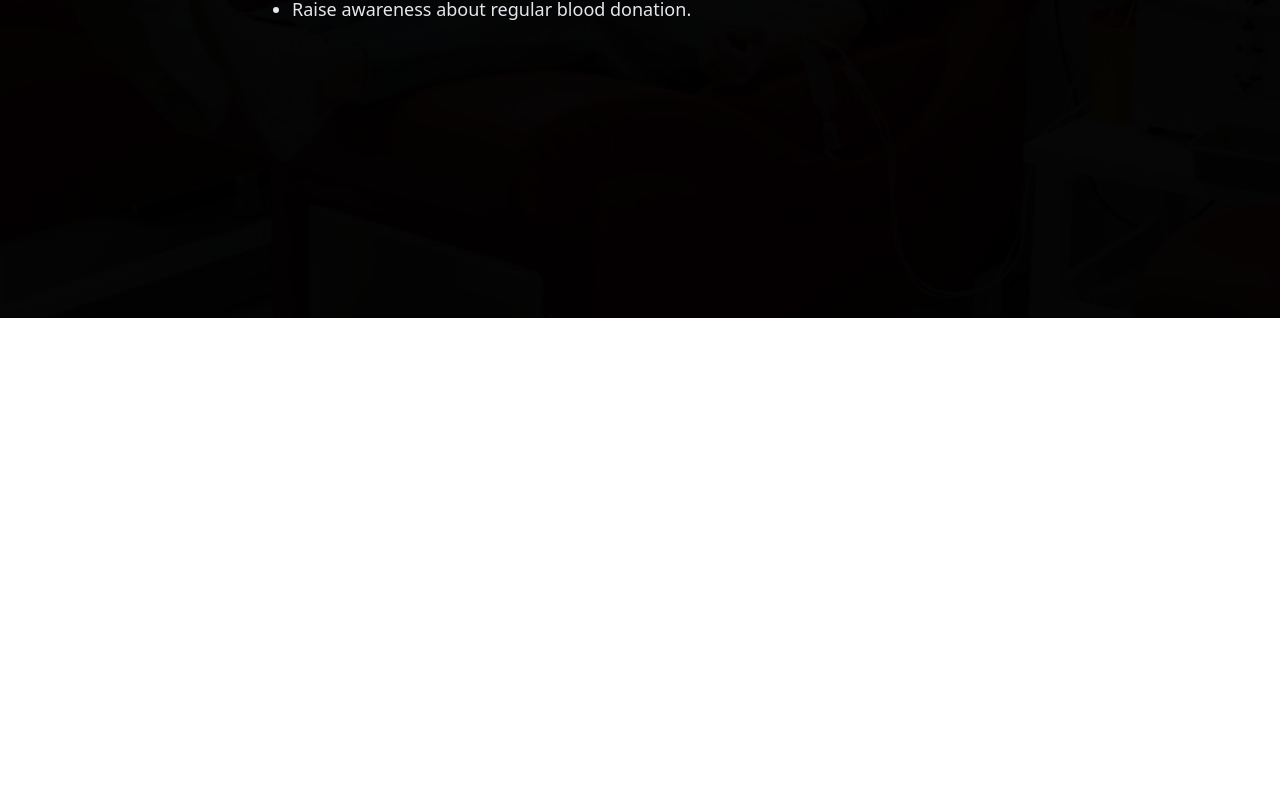
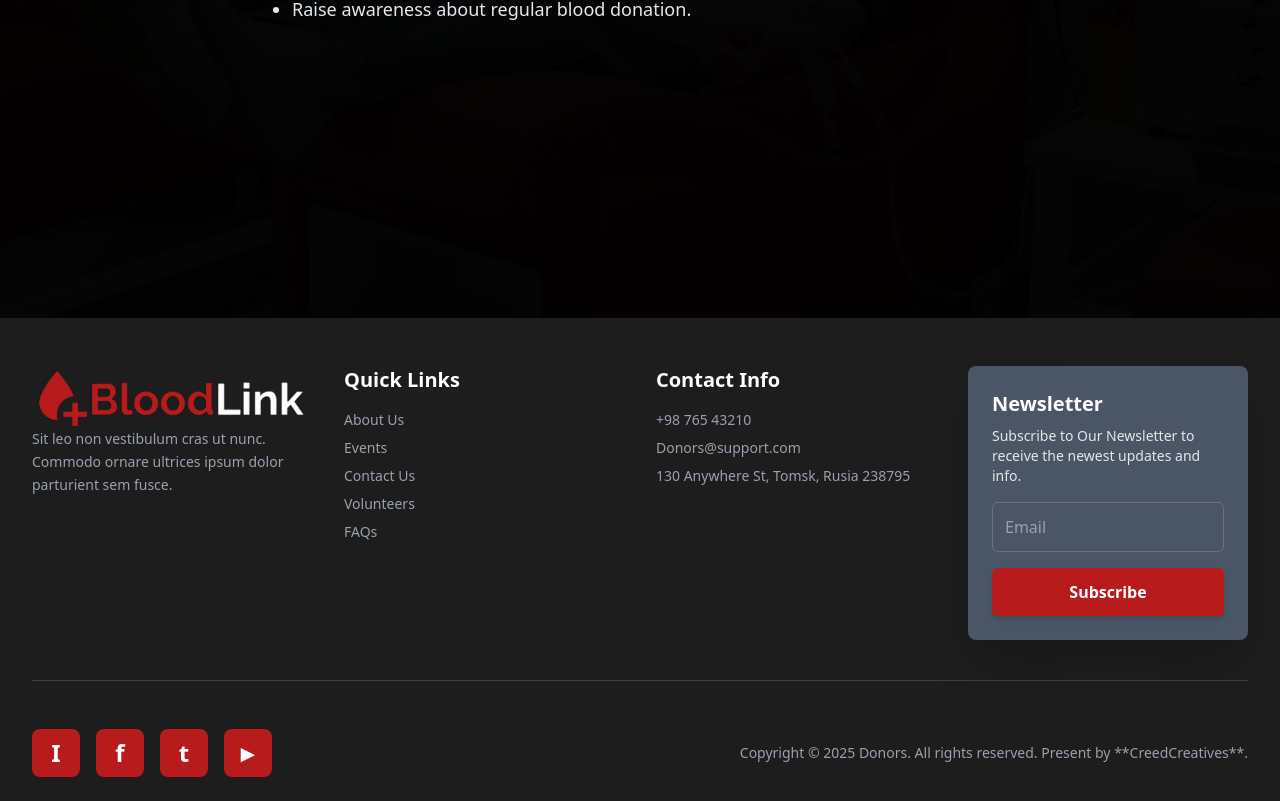
Before and after one commit to OmarAdel898/Blood-Bank-Management-System, an Angular app: page /about in a window 1280 px wide. Shown: the part 482-1283 px from the top of the page. Before the commit the page ends 800 px from the top, so only its background shows below. Built offline with nearby package versions, Linux system fonts and the light colour scheme.

Commit message:
add footer feature

```diff
--- a/src/app/app.html
+++ b/src/app/app.html
@@ -2,3 +2,4 @@
 <main class="min-h-screen">
   <router-outlet></router-outlet>
 </main>
+<app-footer></app-footer>
--- a/src/app/app.ts
+++ b/src/app/app.ts
@@ -3,10 +3,11 @@ import { RouterOutlet } from '@angular/router';
 import { Navbar } from './shared/components/navbar/navbar';
 import { RouterModule } from '@angular/router';
 import { routes } from './app.routes';
+import { Footer } from './shared/components/footer/footer';
 
 @Component({
   selector: 'app-root',
-  imports: [RouterOutlet, Navbar, RouterModule],
+  imports: [RouterOutlet, Navbar, RouterModule, Footer],
   templateUrl: './app.html',
   styleUrls: ['./app.css'],
 })
--- /dev/null
+++ b/src/app/shared/components/footer/footer.html
@@ -0,0 +1,91 @@
+<footer class="bg-black-bg text-white pt-12 pb-6">
+	<div class="container mx-auto px-4 sm:px-6 lg:px-8">
+
+		<div class="grid grid-cols-1 md:grid-cols-2 lg:grid-cols-4 gap-8 border-b border-gray-700 pb-10 mb-8">
+
+			<div class="lg:col-span-1">
+				<a class="flex items-center space-x-2 cursor-pointer" routerLink="/">
+					<img src="images/bloodlinklogo.png" alt="BloodLink Logo" />
+				</a>
+				<p class="text-gray-400 text-sm max-w-xs leading-relaxed">
+					Sit leo non vestibulum cras ut nunc. Commodo ornare ultrices ipsum dolor parturient sem fusce.
+				</p>
+			</div>
+
+			<div class="lg:col-span-1">
+				<h3 class="text-xl font-semibold mb-4">Quick Links</h3>
+				<ul class="space-y-2 text-gray-400 text-sm">
+					<li><a href="#" class="hover:text-red-500 transition-colors">About Us</a></li>
+					<li><a href="#" class="hover:text-red-500 transition-colors">Events</a></li>
+					<li><a href="#" class="hover:text-red-500 transition-colors">Contact Us</a></li>
+					<li><a href="#" class="hover:text-red-500 transition-colors">Volunteers</a></li>
+					<li><a href="#" class="hover:text-red-500 transition-colors">FAQs</a></li>
+				</ul>
+			</div>
+
+			<div class="lg:col-span-1">
+				<h3 class="text-xl font-semibold mb-4">Contact Info</h3>
+				<ul class="space-y-2 text-gray-400 text-sm">
+					<li>+98 765 43210</li>
+					<li><a href="mailto:Donors@support.com" class="hover:text-red-500 transition-colors">Donors@support.com</a>
+					</li>
+					<li>130 Anywhere St, Tomsk, Rusia 238795</li>
+				</ul>
+			</div>
+
+			<div class="lg:col-span-1">
+				<div class="bg-gray-600 p-6 rounded-lg shadow-2xl">
+					<h3 class="text-white text-xl font-semibold mb-2">Newsletter</h3>
+					<p class="text-gray-200 text-sm mb-4">
+						Subscribe to Our Newsletter to receive the newest updates and info.
+					</p>
+
+					<form (submit)="subscribe()">
+						<input type="email" placeholder="Email" [(ngModel)]="newsletterEmail" name="emailInput"
+							class="w-full p-3 mb-4 rounded-md border border-gray-500 focus:ring-red-500 focus:border-red-500 text-gray-900"
+							aria-label="Email address for newsletter subscription">
+
+						<button type="submit"
+							class="w-full py-3 bg-primary-red hover:bg-red-800 text-white font-bold rounded-md transition duration-300 shadow-md">
+							Subscribe
+						</button>
+					</form>
+				</div>
+			</div>
+
+		</div>
+
+		<div class="flex flex-col sm:flex-row justify-between items-center pt-4">
+
+			<div class="flex space-x-4 mb-4 sm:mb-0">
+				<a href="#"
+					class="w-12 h-12 bg-primary-red hover:bg-red-800 rounded-lg flex items-center justify-center transition duration-300"
+					aria-label="Instagram">
+					<span class="text-white text-2xl font-bold">I</span>
+				</a>
+
+				<a href="#"
+					class="w-12 h-12 bg-primary-red hover:bg-red-800 rounded-lg flex items-center justify-center transition duration-300"
+					aria-label="Facebook">
+					<span class="text-white text-2xl font-bold">f</span>
+				</a>
+
+				<a href="#"
+					class="w-12 h-12 bg-primary-red hover:bg-red-800 rounded-lg flex items-center justify-center transition duration-300"
+					aria-label="Twitter">
+					<span class="text-white text-2xl font-bold">t</span>
+				</a>
+
+				<a href="#"
+					class="w-12 h-12 bg-primary-red hover:bg-red-800 rounded-lg flex items-center justify-center transition duration-300"
+					aria-label="YouTube">
+					<span class="text-white text-2xl text-2xl">►</span>
+				</a>
+			</div>
+
+			<p class="text-gray-400 text-sm text-center sm:text-right">
+				Copyright © 2025 Donors. All rights reserved. Present by **CreedCreatives**.
+			</p>
+		</div>
+	</div>
+</footer>
--- /dev/null
+++ b/src/app/shared/components/footer/footer.ts
@@ -0,0 +1,18 @@
+import { Component } from '@angular/core';
+import { FormsModule } from '@angular/forms';
+import { Router, RouterModule, RouterLink } from '@angular/router';
+
+@Component({
+  selector: 'app-footer',
+  standalone: true,
+  imports: [FormsModule, RouterModule, RouterLink],
+  templateUrl: './footer.html',
+  styleUrls: ['./footer.css'],
+})
+export class Footer {
+  newsletterEmail: string = '';
+
+  subscribe() {
+    console.log(`Subscribing with email: ${this.newsletterEmail}`);
+  }
+}
--- a/src/app/shared/components/navbar/navbar.html
+++ b/src/app/shared/components/navbar/navbar.html
@@ -1,4 +1,4 @@
-<nav class="bg-[#1d1d1de0]  p-1 w-full absolute left-0 top-0 z-50 border-y-1 border-gray-500">
+<nav class="fixed bg-[#1d1d1de0]  p-1 w-full absolute left-0 top-0 z-50 border-y-1 border-gray-500">
 	<div class="container  px-4 flex justify-between items-center">
 		<!-- <div class="w-full flex justify-between items-center mx-auto"> -->
 
```
Also changed, not shown: src/app/shared/components/footer/footer.css (added), 1 other file (tests, documents, lock files or other folders).
